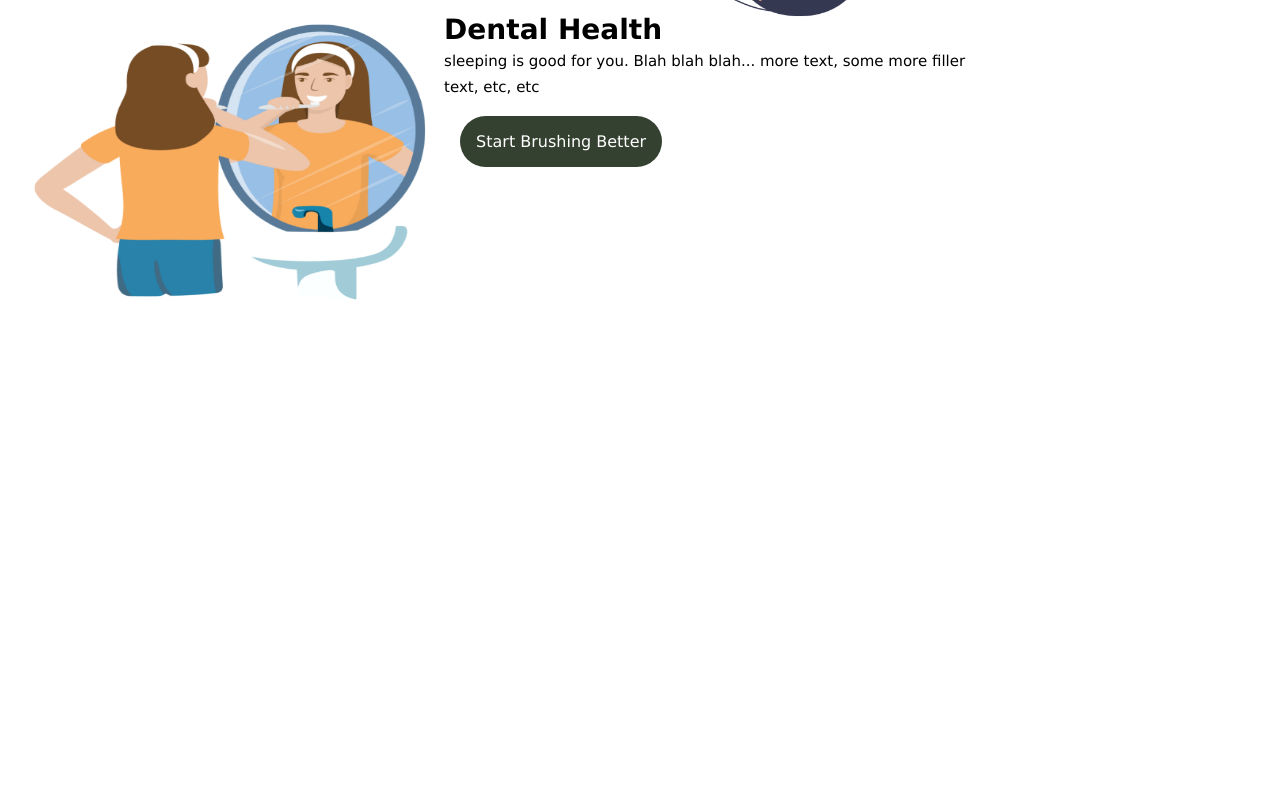
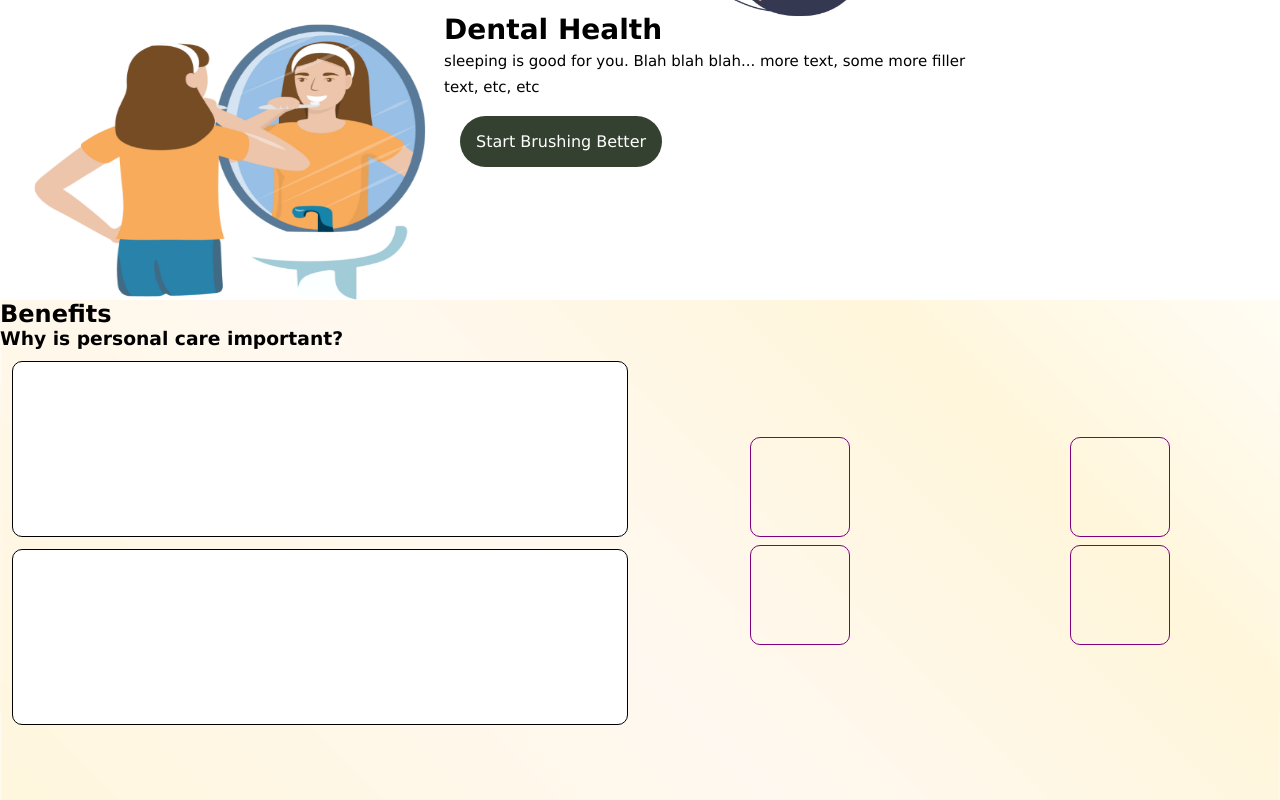
Before and after one commit to jaydools/vearthyv2, a React (Create React App) app: page / in a window 1280 px wide. Shown: the part 1028-1828 px from the top of the page. Before the commit the page ends 1372 px from the top, so only its background shows below. Built offline with nearby package versions, Linux system fonts and the light colour scheme.

Commit message:
basic style done for benefits section

```diff
--- /dev/null
+++ b/src/components/benefits/Benefits.js
@@ -0,0 +1,31 @@
+import React from "react";
+import "./Benefits.scss";
+
+function Benefits() {
+    return (
+        <div className="benefits-container">
+            <div className="benefits-text">
+                <h2 className="benefits-text__header">Benefits</h2>
+                <h3 className="benefits-text__subheader">Why is personal care important?</h3>
+            </div>
+            <div className="benefits-cards">
+                <div className="benefits-cards-left">
+                    <div className="benefits-cards-left__top"></div>
+                    <div className="benefits-cards-left__bottom"></div>
+                </div>
+                <div className="benefits-cards-right">
+                    <div className="benefits-cards-right__left">
+                        <div className="benefits-cards-right__one"></div>
+                        <div className="benefits-cards-right__two"></div>
+                    </div>
+                    <div className="benefits-cards-right__right">
+                        <div className="benefits-cards-right__three"></div>
+                        <div className="benefits-cards-right__four"></div>
+                    </div>
+                </div>
+            </div>
+        </div>
+    );
+}
+
+export default Benefits;
--- /dev/null
+++ b/src/components/benefits/Benefits.scss
@@ -0,0 +1,64 @@
+@use "../../style/global" as *;
+@use "../../style/mixins" as *;
+@use "../../style/variables" as *;
+
+.benefits-container {
+    position: absolute;
+    margin-top: 83rem;
+
+    background-image: url("../../assets/backgroundStripe.png");
+    background-size: cover;
+    background-position: center;
+    background-repeat: no-repeat;
+    height: 500px;
+    width: 100%;
+}
+.benefits-background {
+    width: 100%;
+}
+
+.benefits-text {
+}
+
+.benefits-cards {
+    height: 80%;
+    display: flex;
+}
+
+.benefits-cards-left {
+    height: 100%;
+    width: 50%;
+
+    &__top,
+    &__bottom {
+        border: 1px solid black;
+        height: 44%;
+        margin: 0.75rem;
+        background-color: $white;
+        border-radius: $cardRadius;
+    }
+}
+
+.benefits-cards-right {
+    height: 60%;
+    width: 50%;
+    position: relative;
+    top: 5rem;
+
+    &__left,
+    &__right {
+        display: flex;
+    }
+
+    &__one,
+    &__two,
+    &__three,
+    &__four {
+        border: 1px solid purple;
+        height: 100px;
+        width: 100px;
+        margin: 0 auto;
+        margin-top: 0.5rem;
+        border-radius: $cardRadius;
+    }
+}
--- a/src/components/dental/Dental.js
+++ b/src/components/dental/Dental.js
@@ -1,7 +1,6 @@
 import React from "react";
 import "./Dental.scss";
 import brushing from "../../assets/brushing.png";
-import smile from "../../assets/smile.webp";
 
 function Dental() {
     return (
--- a/src/components/sleepSection/SleepSection.js
+++ b/src/components/sleepSection/SleepSection.js
@@ -1,7 +1,6 @@
 import React from "react";
 import "./SleepSection.scss";
 import sleeper from "../../assets/sleeping.png";
-import cozybed from "../../assets/cozyBed.webp";
 
 function SleepSection() {
     return (
--- a/src/pages/homepage/Homepage.js
+++ b/src/pages/homepage/Homepage.js
@@ -4,6 +4,7 @@ import backdrop from "../../assets/hero.png";
 import Hero from "../../components/hero/Hero";
 import SleepSection from "../../components/sleepSection/SleepSection";
 import Dental from "../../components/dental/Dental";
+import Benefits from "../../components/benefits/Benefits";
 
 function Homepage() {
     return (
@@ -11,6 +12,7 @@ function Homepage() {
             <Hero />
             <SleepSection />
             <Dental />
+            <Benefits />
             <img className="hero-backdrop" src={backdrop} alt="green gradient background"></img>
         </main>
     );
```
Also changed, not shown: src/assets/backgroundStripe.png (added).
